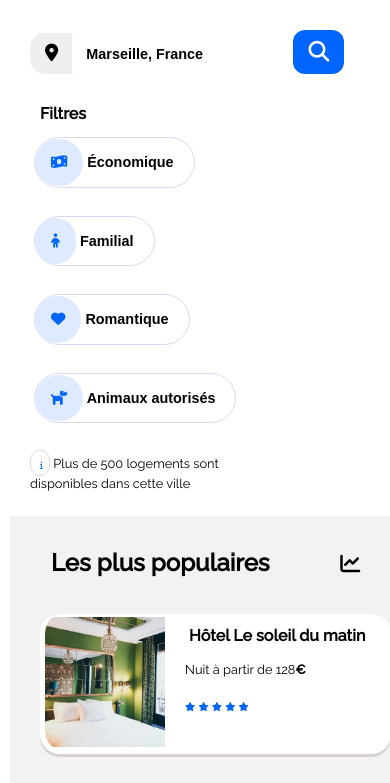
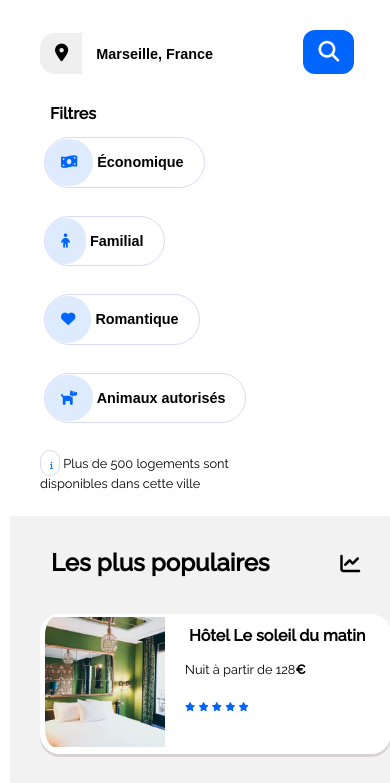
Before and after one commit to AndreSpinoza85/AndresEspinoza_P3, a plain HTML site: page index.html in a window 390 px wide. Shown: the part 248-1031 px from the top of the page. Drawn offline with Linux system fonts and the light colour scheme.

Commit message:
dernière modification

```diff
--- a/style.css
+++ b/style.css
@@ -7,11 +7,12 @@ body
     display: grid;
 
 }
+
 @media all and (max-width: 487px)
 {
     body
     {
-        width:0%;
+        width:50%;
     }
 }
 #bloc_page
@@ -226,9 +227,9 @@ span i
         flex-direction: column;
         text-align: left;
         margin-top: -10%;
-        padding-left: 10px;
-        margin-left: 10px;
-        width: 90%;
+        margin-right: 0%;
+        margin-left: 0%;
+        width: 96%;
         height: auto;
         border-top: 4px solid whitesmoke;
 
@@ -457,19 +458,10 @@ nav a:hover
     padding: 0.1em 0 0.1em 0;
     border-top:none;
     }
-
-
-
 }
 
 
-
-
-
 /*main*/
-
-
-
 
 /*section hébergements*/
 
@@ -868,7 +860,7 @@ article
 }
 
 
-h2
+ h2
 {
     text-align: left;
     font-size: 1.3em;
@@ -1026,12 +1018,12 @@ h3
 
     }
 
-    article h2
+    article h1
     {
-        font-size: 1.6em;
+        font-size: 1.5em;
         padding-left: 10px;
     }
-    article h3
+    article h2
     {
         padding-left: 15px;
         font-size: 0.9em;
@@ -1177,10 +1169,9 @@ li
         flex-direction: column;
     }
     div .fin
-{
+     {
 
     font-size: 1em;
 
+    }
 }
-
-}
```
